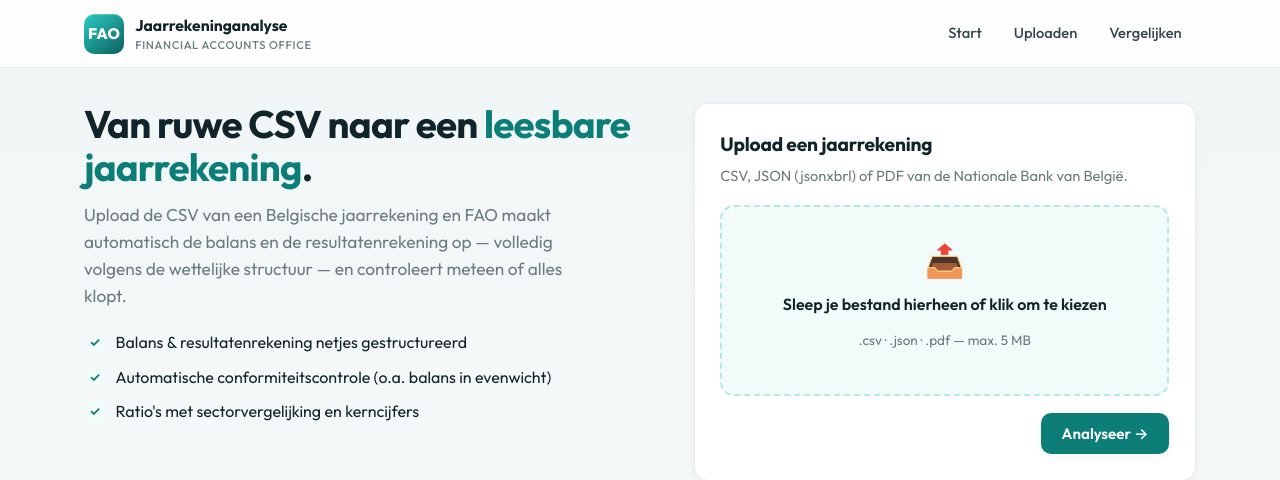
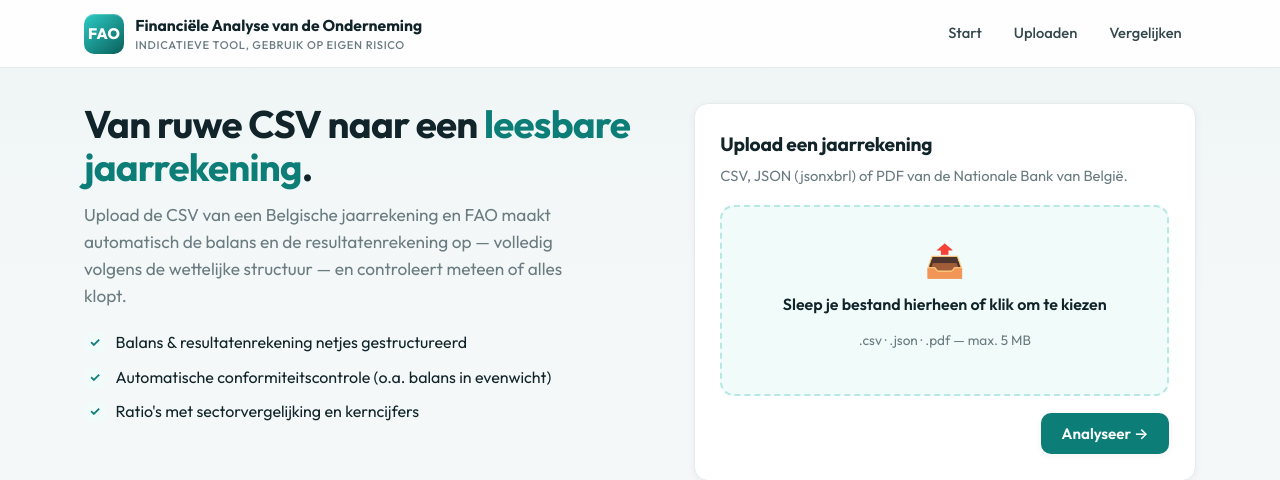
Before and after one commit to matthias-vd/jaarrekening-analyse, a Flask app: page / in a window 1280 px wide. Shown: the top 480 px of the page. Run offline with Flask 3, Linux system fonts and the light colour scheme.

Commit message:
Rebrand topbar: 'Financiële Analyse van de Onderneming' + subtitle 'Indicatieve tool, gebruik op eigen risico'
Co-authored-by: Matthias Van Duysen <matthias@vanduysen.be>

```diff
--- a/web/templates/base.html
+++ b/web/templates/base.html
@@ -3,7 +3,7 @@
 <head>
   <meta charset="UTF-8">
   <meta name="viewport" content="width=device-width, initial-scale=1">
-  <title>{% block title %}FAO — Jaarrekeninganalyse{% endblock %}</title>
+  <title>{% block title %}FAO — Financiële Analyse van de Onderneming{% endblock %}</title>
 
   <link rel="preconnect" href="https://fonts.googleapis.com">
   <link rel="preconnect" href="https://fonts.gstatic.com" crossorigin>
@@ -149,8 +149,8 @@
       <a class="brand" href="{{ url_for('index') }}">
         <span class="brand-mark">FAO</span>
         <span class="brand-text">
-          Jaarrekeninganalyse
-          <small>Financial Accounts Office</small>
+          Financiële Analyse van de Onderneming
+          <small>Indicatieve tool, gebruik op eigen risico</small>
         </span>
       </a>
       <nav>
```
